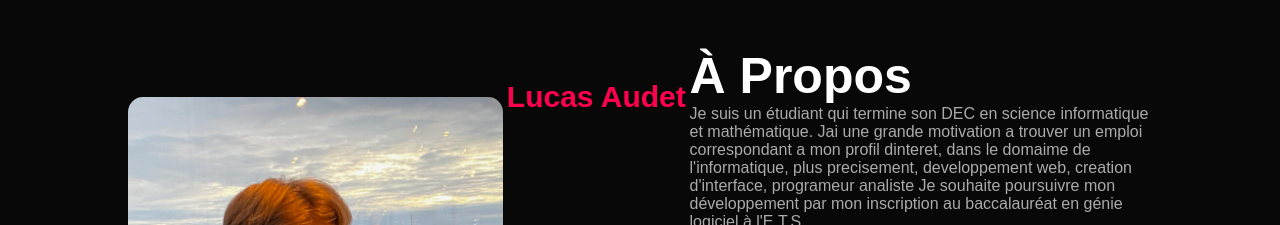
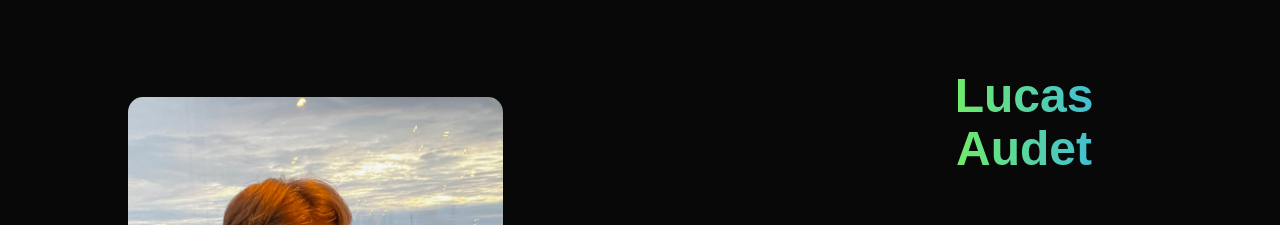
Before and after one commit to Riv-43/profile, a plain HTML site: page index.html in a window 1280 px wide. Shown: the part 138-363 px from the top of the page. Drawn offline with Linux system fonts and the light colour scheme.

Commit message:
Add files via upload

```diff
--- a/index.html
+++ b/index.html
@@ -47,8 +47,10 @@
                 <img src="images/user.png">
             </div>
             <div class="about-col-2">
-                <h1>
-                    <span>Lucas Audet</span><br></h1>
+
+                <article>
+                    <h1>Lucas Audet</h1>
+                  </article>
             </div>
             <div class="about-col-3">
                 <h1 class="sub-title"><p id="langAbtMe"></p></h1>
@@ -71,6 +73,7 @@
                 </div>
                 <div class="tab-contents" id="experience">
                     <ul>
+                        <li><a href="https://www.chusj.org/"><img src = "images/hsj.png"></a><span>2024-</span><br><p id="langExperience5"></p></li>
                         <li><a href="https://premieremoisson.com/en"><img src="images/moison.png"></a><span>2023</span><br><p id="langExperience4"></p></li>
                         <li><a href="https://www.editionsvaudreuil.ca/"><img src="images/vaudreuil.png"></a><span>2022</span><br><p id="langExperience3"></p></li>
                         <li><a href="https://stmathieuderioux.qc.ca/accueil"><img src="images/smdr.png"></a><span>2021</span><br><p id="langExperience2"></p></li>
@@ -162,7 +165,7 @@
         <div class="row">
             <div class="contact-left">
                 <h1 class="sub-title"><p id="langContactMe"></p></h1>
-                <p><i class="fa-solid fa-share"></i>Lucasriv43@gmail.com</p>
+                <p><i class="fa-solid fa-share"></i>lucasriv43@gmail.com</p>
                 <p><i class="fa-solid fa-phone"></i>Cell: 514-451-6262</p>
                 <!--À remettre les deux prochaines lignes si ne peut plus m'appeller sur mon cell-->
                 <!--<p><i class="fa-solid fa-phone"></i>Cell: 514-451-6262 (texto)</p>
--- a/style.css
+++ b/style.css
@@ -174,19 +174,30 @@ nav ul li a:hover::after, nav ul li a:hover p::after {
 
 .about-col-2{
     margin-top:12%;
-    font-size: 17px;
-}
-.about-col-2 h1{
-    font-size: 30px;
-    margin-top: 10px;
-
-}
-.about-col-2 h1 span{
-    color:#ff004f;
+    font-size: 10px;
+    flex-basis: 25%;
 }
 
+.about-col-2 article{
+    background: linear-gradient(
+    to right,
+    hsl(98 100% 62%),
+    hsl(204 100% 59%)
+  );
+  -webkit-background-clip: text;
+  -webkit-text-fill-color: transparent;
+  text-align: center;
+}
+
+.about-col-2 h1{
+    font-size: 6vmin;
+    line-height: 1.1;
+}
+
+
+
 .about-col-3{
-    flex-basis: 45%;
+    flex-basis: 35%;
     margin-top: 100px;
 }
 
--- a/translations.js
+++ b/translations.js
@@ -23,6 +23,7 @@ const translations = {
         langExperience2: "Dockhand at Saint-Mathieux-De-Rioux: efficient management of port operations, user assistance, space maintenance, application of local regulations and responsible for purchase, deposit, and refund transactions.",
         langExperience3: "Clerk at Éditions Vaudreuil: precise order preparation in warehouse, inventory management, and optimization of storage space.",
         langExperience4: "Cook at Première Moisson: introduction to team coordination, culinary preparation and maintenance of quality standards.",
+        langExperience5: "Technology support in Saint-Justine",
         langEducation: "Education",
         langEducation1: "Elementary School: Virginie-Roy",
         langEducation2: "High School: Collège Notre-Dame",
@@ -84,6 +85,7 @@ const translations = {
         langExperience2: "Préposé au débarcadère à bateau à Saint-Mathieux-De-Rioux : gestion efficace des opérations portuaires, assistance aux usagers, entretien de l'espace, application des réglementations locales et responsable des transactions d'achat, de dépôt et de remboursement.",
         langExperience3: "Commis chez Éditions Vaudreuil : préparation précise des commandes en entrepôt, gestion de l'inventaire et optimisation de l'espace de stockage.",
         langExperience4: "Cuisinier chez Première Moisson : initiation à la coordination d'équipe, préparation culinaire et maintien des standards de qualité.",
+        langExperience5: "Support en technologie à Saint-Justine",
         langEducation: "Éducation",
         langEducation1: "École primaire: Virginie-Roy",
         langEducation2: "École Secondaire: Collège Notre-Dame",
```
Also changed, not shown: images/hsj.png (added).
